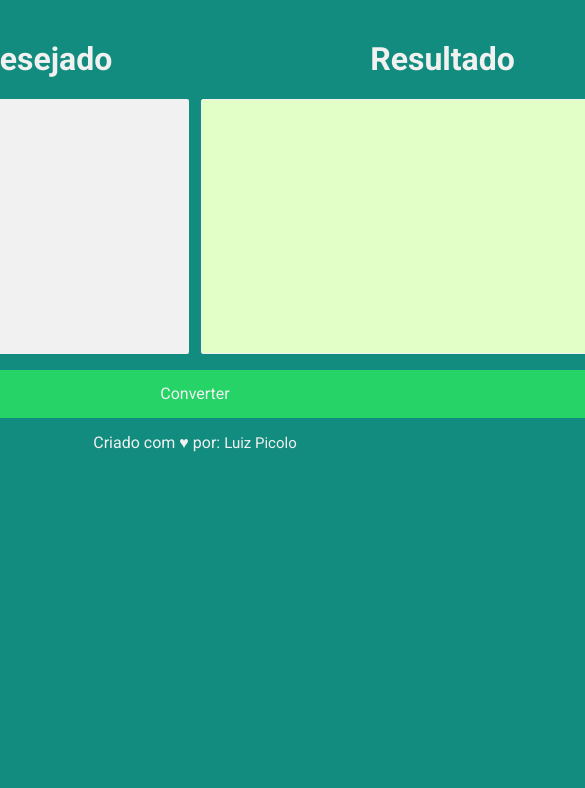
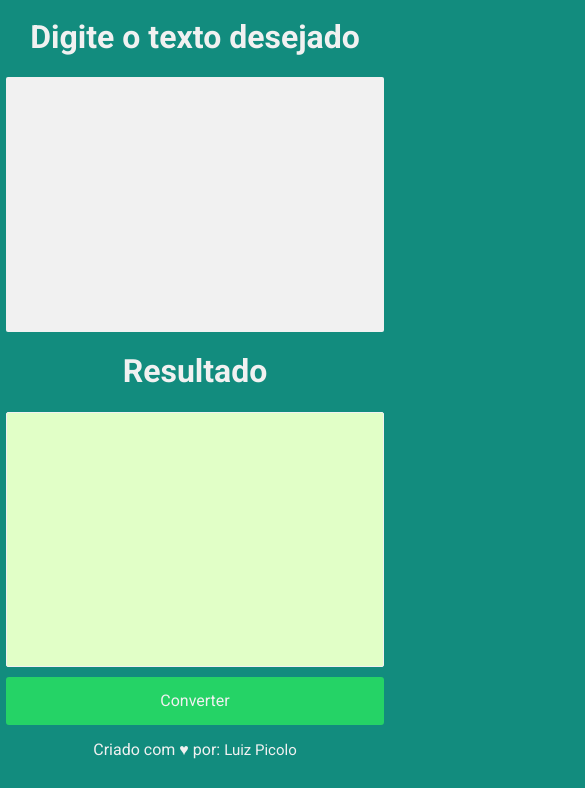
Before and after one commit to luizpicolo/whatsapp-editor, a website built with Parcel: page index.html in a window 390 px wide. Shown: the part 56-844 px from the top of the page, 585 px wide, since content can reach past the window. Built offline with nearby package versions, Linux system fonts and the light colour scheme; files whose address does not match are found by name.

Commit message:
Correções e melhorias

```diff
--- a/css/main.css
+++ b/css/main.css
@@ -291,11 +291,14 @@ h1, h3 {
 }
 
 .logo img {
-  width: 90px;
+  width: 200px;
+}
+
+main {
+  min-width: 990px;
 }
 
 main div.container {
-  width: 990px;
   display: flex;
   justify-content: center;
 }
@@ -349,3 +352,23 @@ footer {
   color: #f1f1f1;
   text-align: center;
 }
+
+@media screen and (max-width: 974px) {
+  body {
+    display: block;
+  }
+
+  main {
+    min-width: 90%;
+    margin: 0 6px;
+  }
+
+  main div.container {
+    display: block;
+  }
+
+  main section {
+    width: 100%;
+    margin: 0;
+  }
+}
--- a/js/main.js
+++ b/js/main.js
@@ -1,4 +1,4 @@
-$(document).ready(function () {
+$(document).ready(function() {
   let input = $("#input-text").whatsappEditor({
     html_content: true
   });
@@ -6,4 +6,13 @@ $(document).ready(function () {
   $(document).on('click', '#convert', function() {
     $('#output-text').html(input.getFormattedContent());
   });
+
+  $(document).on('click', '#output-text', function() {
+    var $temp = $("<input>");
+    $("body").append($temp);
+    $temp.val($('#output-text').text()).select();
+    document.execCommand("copy");
+    $temp.remove();
+    alert('Copiado')
+  });
 })
```
Also changed, not shown: 1 other file.
